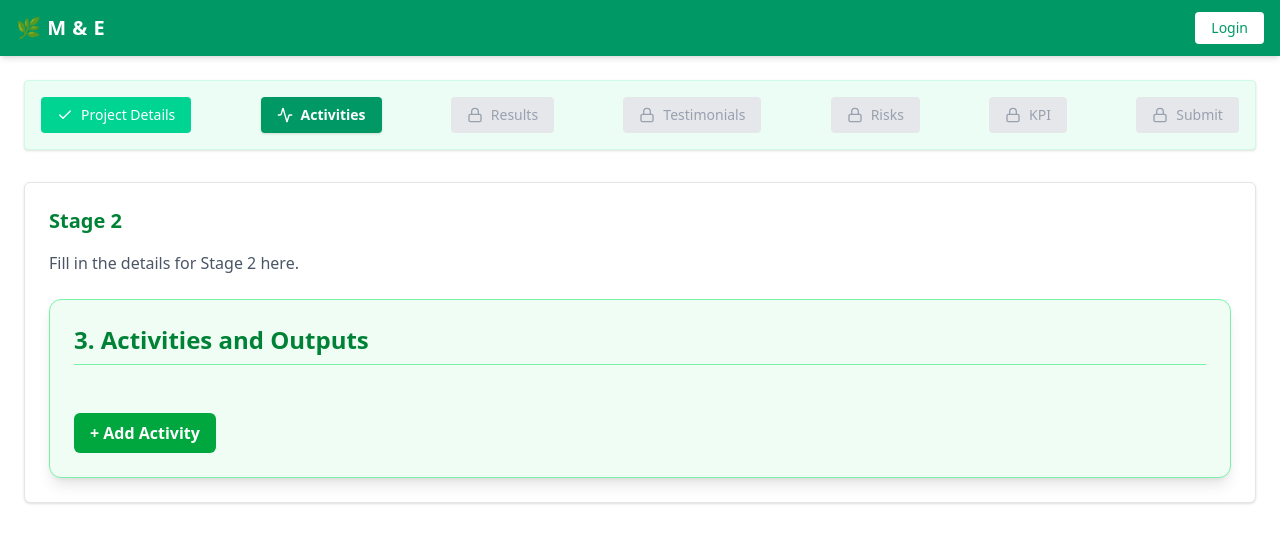
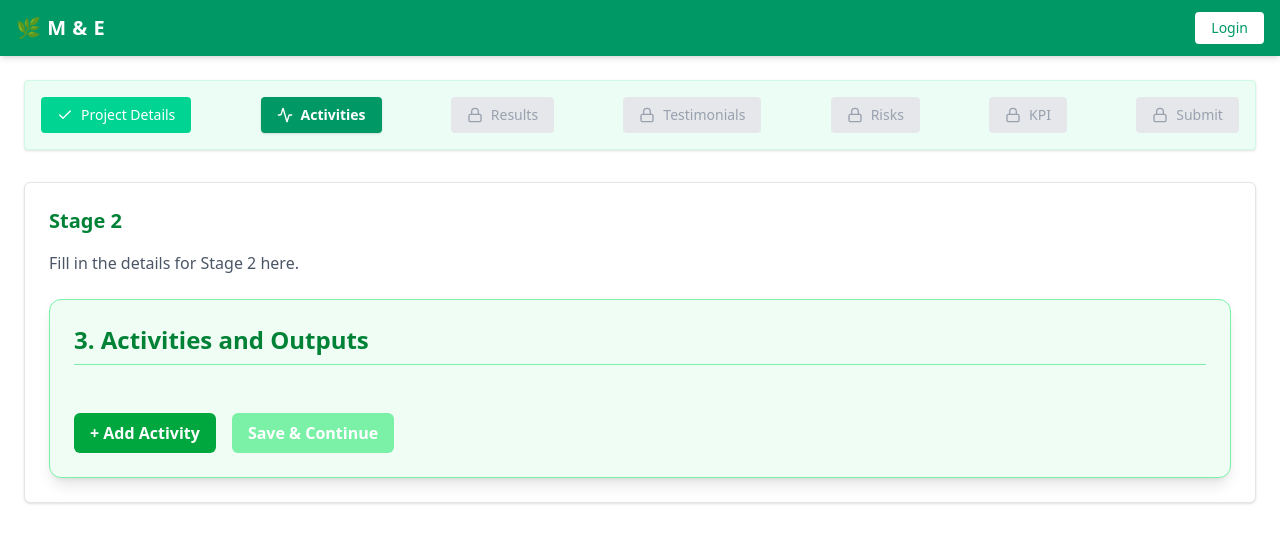
Before and after one commit to Ritahchanger/m-rice, a Next.js app in the folder frontend/: page / in a window 1280 px wide. Both pictures are taken after typing "Sample", "Sample", "Sample", "Sample", "2020-01-15" into the empty fields and a click on the button "Submit & Continue". Shown: the top 542 px of the page. Built offline with nearby package versions, Linux system fonts and the light colour scheme.

Commit message:
Updates on the results

```diff
--- a/frontend/src/components/project/Activities.tsx
+++ b/frontend/src/components/project/Activities.tsx
@@ -14,8 +14,8 @@ interface Activity {
 
 interface ActivitiesFormProps {
   activities: Activity[];
+  onChange: (updatedActivities: Activity[]) => void;
   onComplete: () => void;
-  onChange: (updatedActivities: Activity[]) => void;
 }
 
 const statusOptions: Activity["status"][] = [
@@ -27,6 +27,7 @@ const statusOptions: Activity["status"][] = [
 const ActivitiesForm: React.FC<ActivitiesFormProps> = ({
   activities,
   onChange,
+  onComplete,
 }) => {
   const handleActivityChange = (
     index: number,
@@ -56,6 +57,9 @@ const ActivitiesForm: React.FC<ActivitiesFormProps> = ({
     onChange(updated);
   };
 
+  // Optional: you can add validation before allowing onComplete, if needed
+  const canComplete = activities.length > 0;
+
   return (
     <div className="space-y-8 bg-green-50 p-6 rounded-xl border border-green-300 shadow-lg mt-6">
       <h2 className="text-2xl font-bold text-green-700 border-b border-green-300 pb-2">
@@ -72,6 +76,7 @@ const ActivitiesForm: React.FC<ActivitiesFormProps> = ({
               Activity {index + 1}
             </h3>
             <button
+              type="button"
               onClick={() => removeActivity(index)}
               className="text-sm text-red-600 hover:underline"
             >
@@ -173,12 +178,27 @@ const ActivitiesForm: React.FC<ActivitiesFormProps> = ({
         </div>
       ))}
 
+      <div className="flex gap-4">
         <button
+          type="button"
           onClick={addActivity}
           className="mt-4 bg-green-600 hover:bg-green-700 text-white font-semibold px-4 py-2 rounded-md"
         >
           + Add Activity
         </button>
+        <button
+          type="button"
+          onClick={onComplete}
+          disabled={!canComplete}
+          className={`mt-4 font-semibold px-4 py-2 rounded-md text-white ${
+            canComplete
+              ? "bg-green-600 hover:bg-green-700"
+              : "bg-green-300 cursor-not-allowed"
+          }`}
+        >
+          Save & Continue
+        </button>
+      </div>
     </div>
   );
 };
--- a/frontend/src/components/project/ProjectDetails.tsx
+++ b/frontend/src/components/project/ProjectDetails.tsx
@@ -123,6 +123,7 @@ const ProjectDetailsForm: React.FC<ProjectDetailsFormProps> = ({
       <button
         type="submit"
         className="mt-4 bg-green-600 hover:bg-green-700 text-white px-6 py-2 rounded-sm"
+        onClick={onComplete}
       >
         Submit & Continue
       </button>
```
Lines whose indentation alone changed are shown as unchanged.
